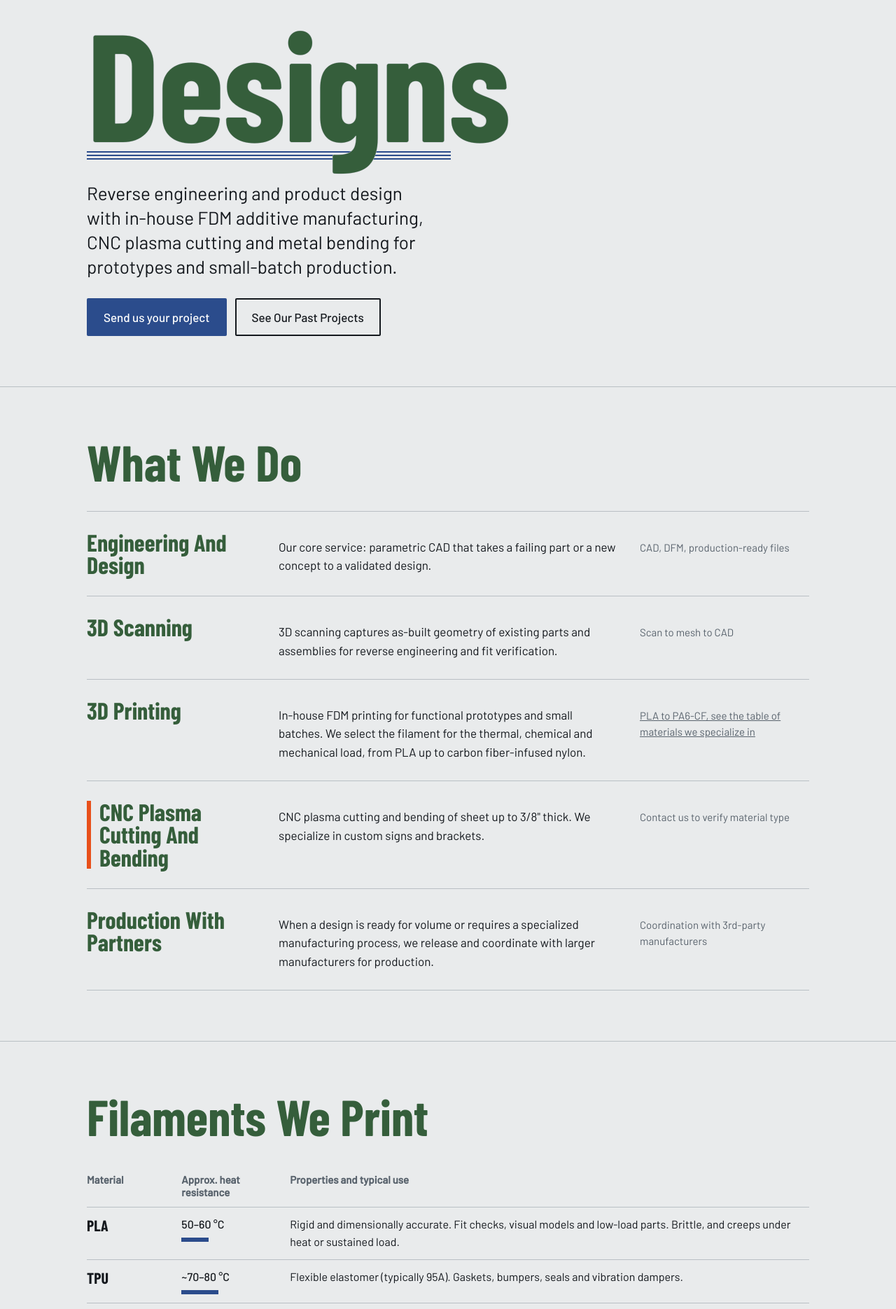
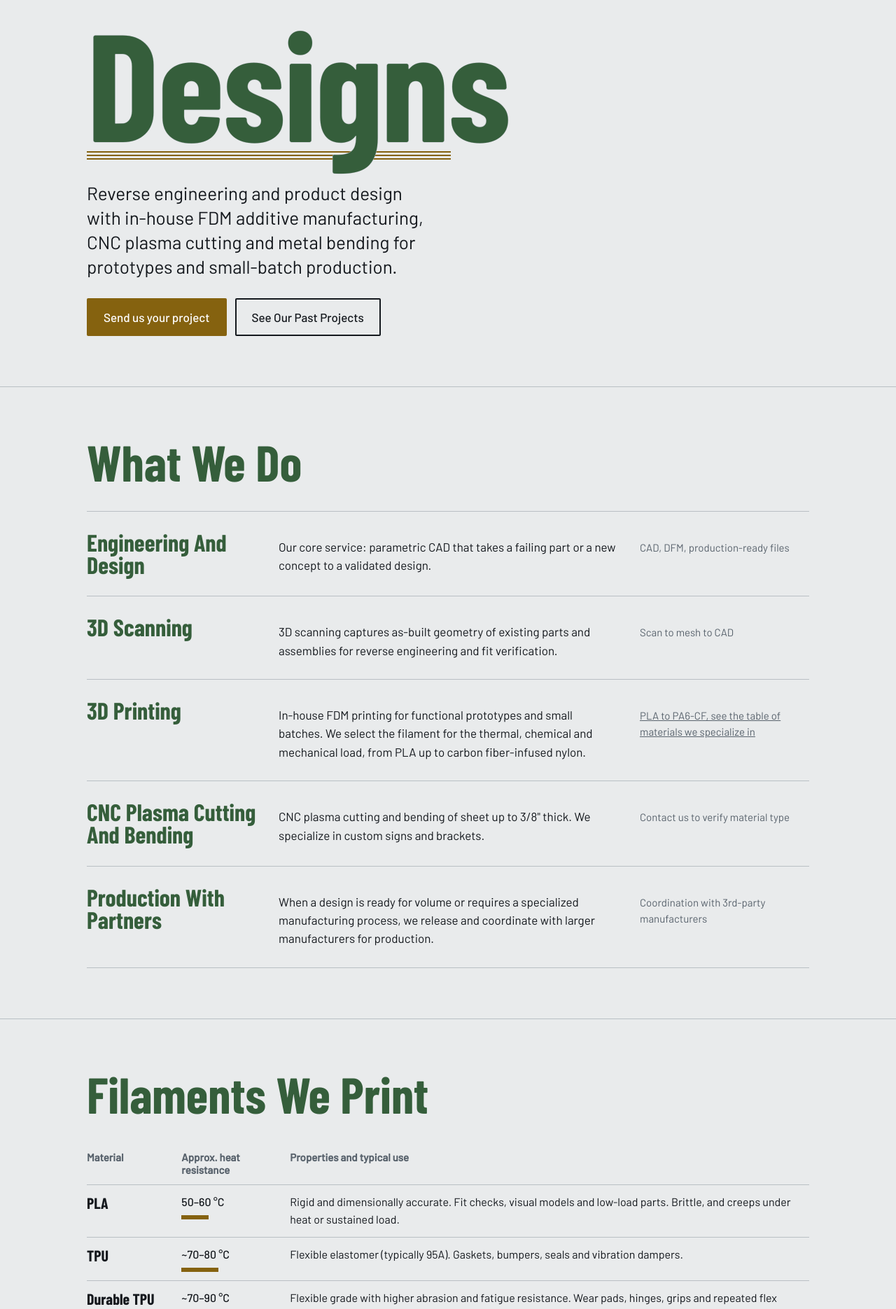
Before and after one commit to pbrewer2/arkos-site, a Jekyll site: the page built from index.html, in a window 1280 px wide. Shown: the part 334-2204 px from the top of the page at 70% size. Built offline with Jekyll 4.4.1, drawn with Linux system fonts in a browser that asks for light colours.

Commit message:
Add files via upload

```diff
--- a/_layouts/default.html
+++ b/_layouts/default.html
@@ -8,7 +8,7 @@
 <link rel="preconnect" href="https://fonts.googleapis.com">
 <link rel="preconnect" href="https://fonts.gstatic.com" crossorigin>
 <link href="https://fonts.googleapis.com/css2?family=Barlow+Condensed:wght@600;700&family=Barlow:wght@400;500&display=swap" rel="stylesheet">
-<link rel="stylesheet" href="/assets/css/style.css?v=3">
+<link rel="stylesheet" href="/assets/css/style.css?v=5">
 <script>(function(){var h=location.hash,p=location.pathname;if(p==='/'||p==='/index.html'){if(h==='#shop')location.replace('/shop/');else if(h==='#projects')location.replace('/projects/');}})();</script>
 </head>
 <body>
--- a/assets/css/style.css
+++ b/assets/css/style.css
@@ -1,13 +1,13 @@
 :root{
   --bg:#E9EBEC; --surface:#DDE0E2; --ink:#14181D; --mid:#59636D; --line:#B9BFC4;
-  --temper:#2B4C8C; --title:#355E3B; --title-contact:#8FC29B; --spark:#E8501A; --on-temper:#fff;
+  --temper:#85620F; --title:#355E3B; --title-contact:#8FC29B; --spark:#85620F; --btn-contact:#D2AC55; --btn-contact-text:#14181D; --on-temper:#fff;
   box-sizing:border-box;
   padding-top:env(safe-area-inset-top,0px); padding-bottom:env(safe-area-inset-bottom,0px);
 }
 @media (prefers-color-scheme:dark){
-  :root:not([data-theme="light"]){--bg:#14181D;--surface:#1D232A;--ink:#E9EBEC;--mid:#9AA4AE;--line:#35404A;--temper:#7FA2E6;--title:#8DBF98;--title-contact:#2F5A38;--spark:#FF7A45;--on-temper:#14181D}
+  :root:not([data-theme="light"]){--bg:#14181D;--surface:#1D232A;--ink:#E9EBEC;--mid:#9AA4AE;--line:#35404A;--temper:#D2AC55;--title:#8DBF98;--title-contact:#2F5A38;--spark:#D2AC55;--btn-contact:#85620F;--btn-contact-text:#fff;--on-temper:#14181D}
 }
-:root[data-theme="dark"]{--bg:#14181D;--surface:#1D232A;--ink:#E9EBEC;--mid:#9AA4AE;--line:#35404A;--temper:#7FA2E6;--title:#8DBF98;--title-contact:#2F5A38;--spark:#FF7A45;--on-temper:#14181D}
+:root[data-theme="dark"]{--bg:#14181D;--surface:#1D232A;--ink:#E9EBEC;--mid:#9AA4AE;--line:#35404A;--temper:#D2AC55;--title:#8DBF98;--title-contact:#2F5A38;--spark:#D2AC55;--btn-contact:#85620F;--btn-contact-text:#fff;--on-temper:#14181D}
 *{box-sizing:border-box}
 html{scroll-padding-top:env(safe-area-inset-top,0px)}
 body{margin:0;background:var(--bg);color:var(--ink);font:400 17px/1.55 Barlow,system-ui,sans-serif}
@@ -42,7 +42,6 @@ section h2{font-size:clamp(40px,6vw,72px);margin-bottom:36px}
 .svc h3{font-size:34px}
 .svc p{margin:0;max-width:56ch}
 .svc .mat{color:var(--mid);font-size:15px}
-.svc.hot h3{border-left:6px solid var(--spark);padding-left:12px}
 
 .steps{display:grid;grid-template-columns:repeat(auto-fit,minmax(200px,1fr));gap:32px;counter-reset:s;padding:0;list-style:none;margin:0}
 .steps li{counter-increment:s;border-top:4px solid var(--temper);padding-top:14px}
@@ -56,7 +55,7 @@ section h2{font-size:clamp(40px,6vw,72px);margin-bottom:36px}
 
 .contact{background:var(--ink);color:var(--bg);border:0}
 .contact h2{margin-bottom:20px}
-.contact .btn{background:var(--spark);color:#14181D}
+.contact .btn{background:var(--btn-contact);color:var(--btn-contact-text)}
 .contact p{max-width:48ch}
 footer{padding:28px 0;color:var(--mid);font-size:15px}
 
@@ -84,7 +83,7 @@ th{font:600 15px Barlow,sans-serif;color:var(--mid);border-top:0}
 td:first-child{font:700 22px "Barlow Condensed",sans-serif;white-space:nowrap}
 .t{display:block;font-weight:500}
 .bar{display:block;height:6px;margin-top:6px;background:var(--temper)}
-.hi .bar{background:var(--spark)}
+.hi .bar{background:var(--title)}
 .note{color:var(--mid);font-size:15px;max-width:70ch;margin:20px 0 0}
 @media (max-width:760px){
   .svc{grid-template-columns:1fr}
```
